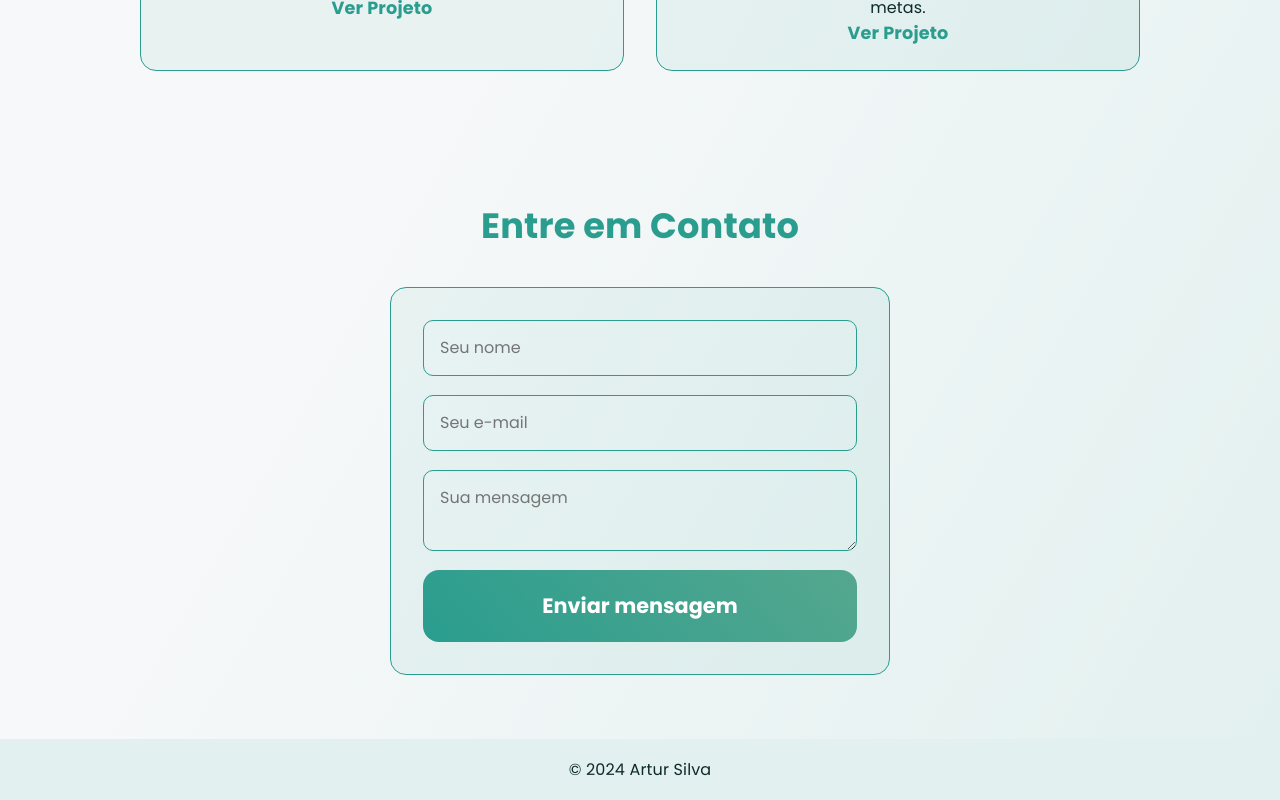
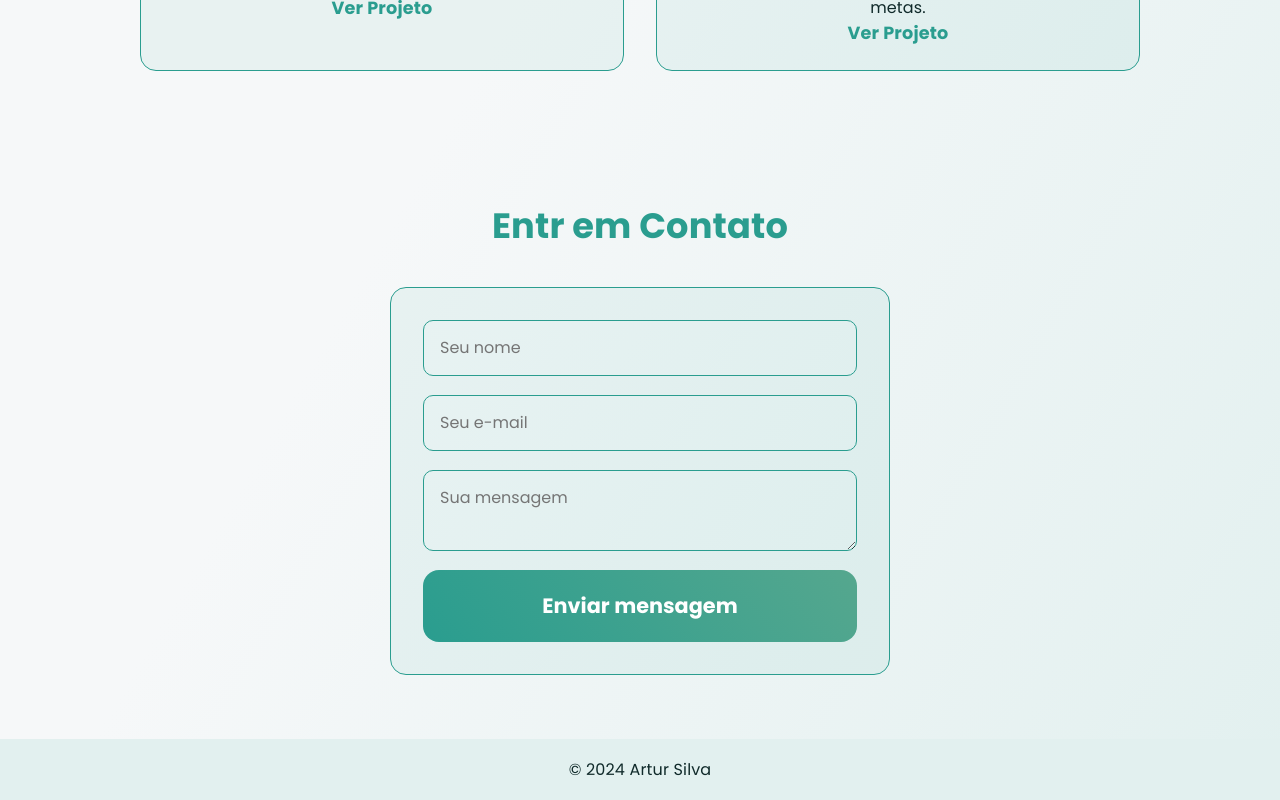
Before and after one commit to Silvz67/Portfolio-React, a React (Vite) app: page / in a window 1280 px wide. Shown: the part 2271-3071 px from the top of the page. Built offline with nearby package versions, Linux system fonts and the light colour scheme.

Commit message:
Novo portifolio

```diff
--- a/src/components/App.jsx
+++ b/src/components/App.jsx
@@ -107,7 +107,7 @@ function App() {
       </section>
 
       <section className="contato" id="contato">
-        <h2 className="contato-titulo">Entre em Contato</h2>
+        <h2 className="contato-titulo">Entr em Contato</h2>
         <form className="formulario-contato" onSubmit={enviarMensagem}>
           <input
             className="campo-form"
```
